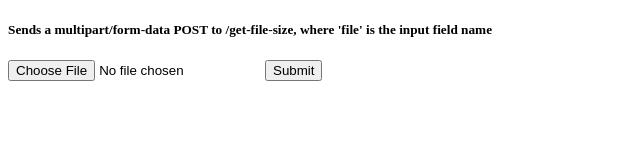
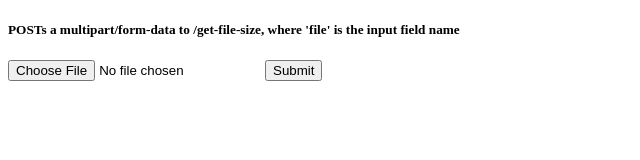
Before and after one commit to 4iar/fcc-file-metadata-api, a website: page public/index.html in a window 1280 px wide. Shown: the full height of the page, 0-640 px from the left. Drawn offline with Linux system fonts and the light colour scheme.

Commit message:
Reword upload description

```diff
--- a/public/index.html
+++ b/public/index.html
@@ -5,7 +5,7 @@
     <title>File metadata API uploader</title>
 </head>
 <body>
-<h5>Sends a multipart/form-data POST to /get-file-size, where 'file' is the input field name</h5>
+<h5>POSTs a multipart/form-data to /get-file-size, where 'file' is the input field name</h5>
 <form action="/get-file-size" method="POST" enctype="multipart/form-data">
     <input type="file" name="file">
     <input type="submit">
```
